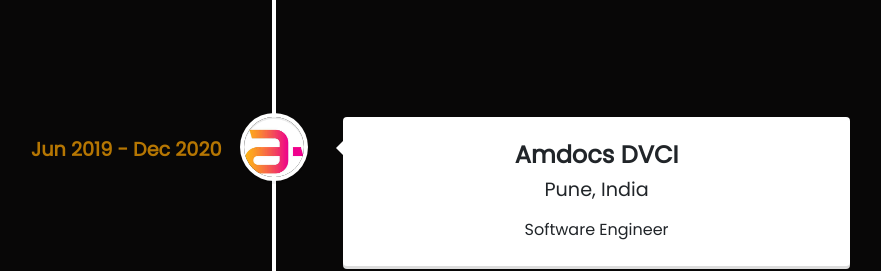
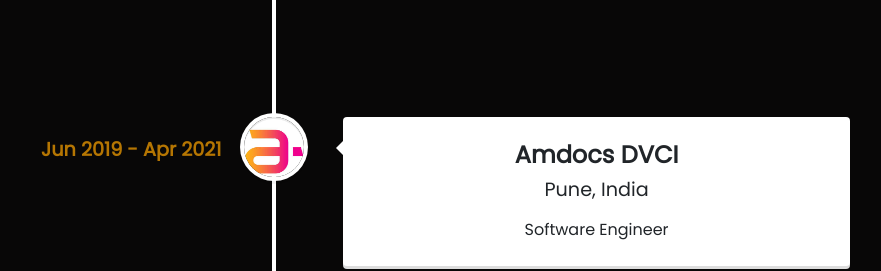
Before and after one commit to Sharvika0504/my-portfolio-website, a React (Create React App) app in the folder client/: page / in a window 1280 px wide. Shown: the part 5000-5271 px from the top of the page, without its empty margins (366-1247 px from the left). Built offline with nearby package versions, Linux system fonts and the light colour scheme; a web font is replaced by a local one.

Commit message:
Resume Updated

```diff
--- a/client/src/PortfolioContainer/Home/Profile/Profile.js
+++ b/client/src/PortfolioContainer/Home/Profile/Profile.js
@@ -61,7 +61,7 @@
               {""}
               Hire Me{""}
             </button>
-            <a href="SharvikaNitinKulkarni_SWE_3.docx" download="SharvikaNitinKulkarni_SWE.docx">
+            <a href="SharvikaNitinKulkarni_Resume_May24.pdf" download="SharvikaNitinKulkarni_Resume_May24.pdf">
               <button className="btn highlighted-btn">Get Resume</button>
             </a>
           </div>
--- a/client/src/PortfolioContainer/Rseume/ResumeTemp.js
+++ b/client/src/PortfolioContainer/Rseume/ResumeTemp.js
@@ -38,7 +38,7 @@
       icon: TCS,
     },
     {
-      date: 'Jun 2019 - Dec 2020',
+      date: 'Jun 2019 - Apr 2021',
       company: "Amdocs DVCI",
       role: "Software Engineer",
       location: "Pune, India",
```
Also changed, not shown: 1 other file (tests, documents, lock files or other folders).
